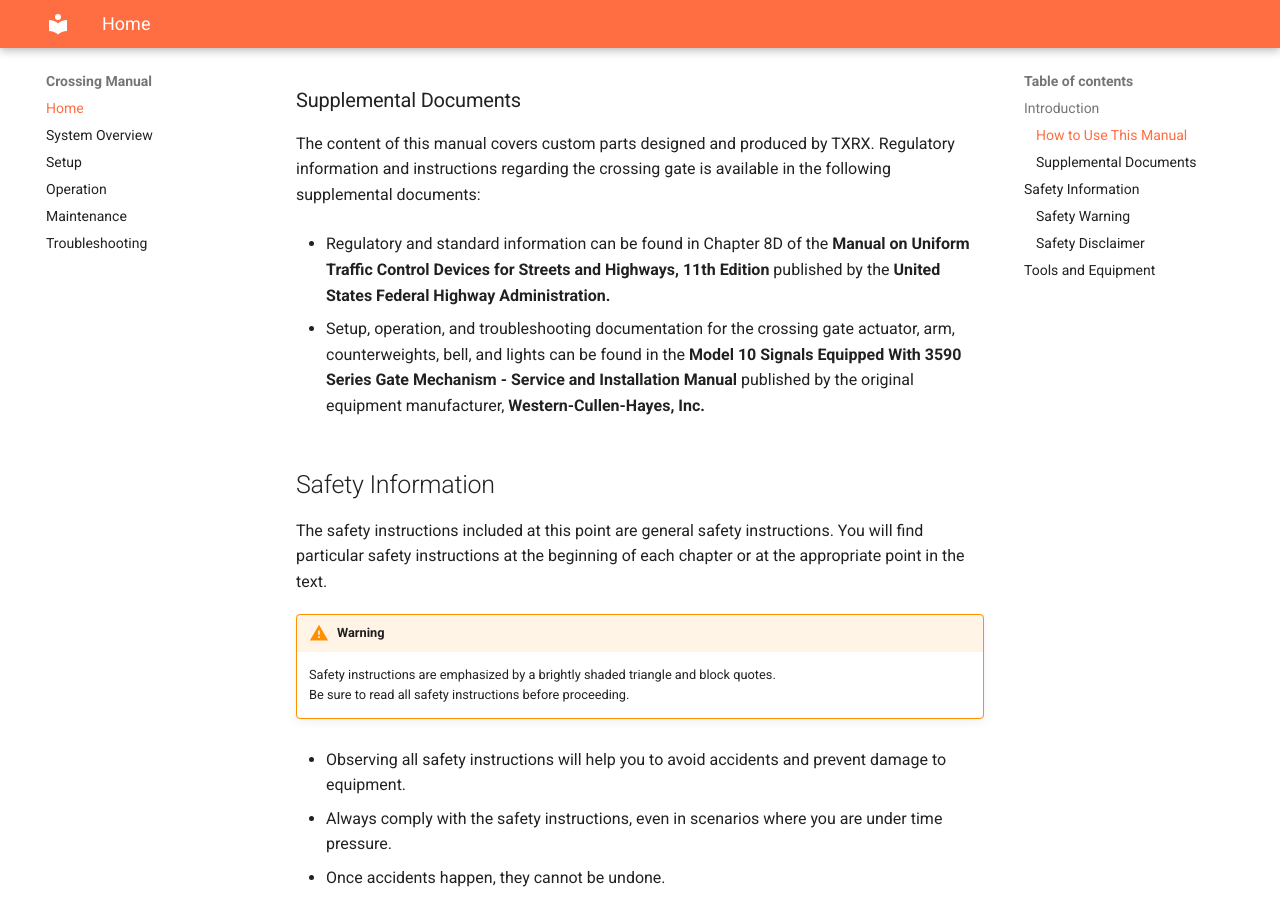
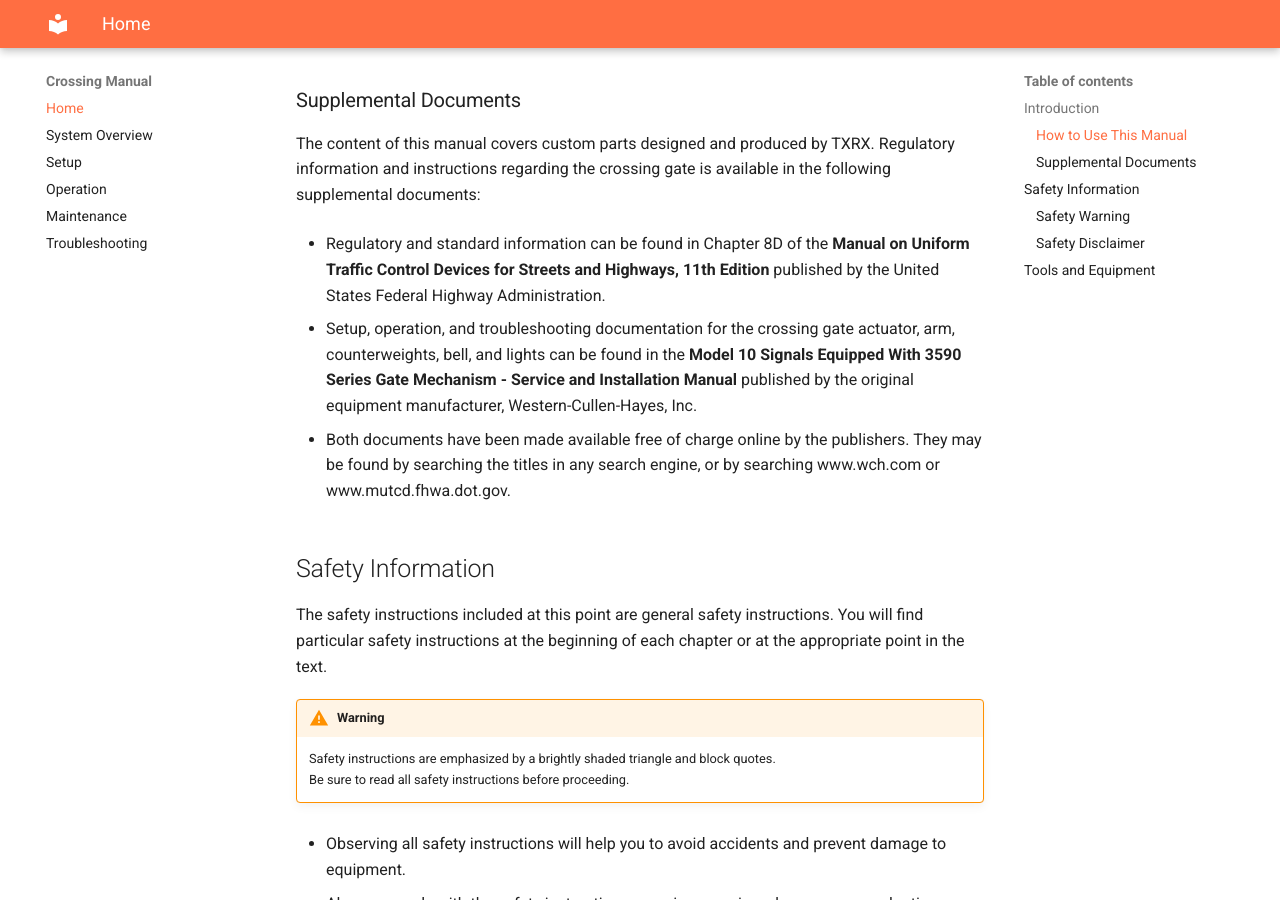
Before and after one commit to niell-ion/crossing-docs, an MkDocs documentation site: the page built from docs/index.md, in a window 1280 px wide and 900 px high, scrolled down 875 px. Built offline with MkDocs 1.6.1 and Material for MkDocs 9.7.7, drawn with Linux system fonts in a browser that asks for light colours.

Commit message:
Update index.md

```diff
--- a/docs/index.md
+++ b/docs/index.md
@@ -36,10 +36,11 @@
 
 The content of this manual covers custom parts designed and produced by TXRX. Regulatory information and instructions regarding the crossing gate is available in the following supplemental documents:
 
-* Regulatory and standard information can be found in Chapter 8D of the **Manual on Uniform Traffic Control Devices for Streets and Highways, 11th Edition** published by the **United States Federal Highway Administration.**
+* Regulatory and standard information can be found in Chapter 8D of the **Manual on Uniform Traffic Control Devices for Streets and Highways, 11th Edition** published by the United States Federal Highway Administration.
 
-* Setup, operation, and troubleshooting documentation for the crossing gate actuator, arm, counterweights, bell, and lights can be found in the **Model 10 Signals Equipped With 3590 Series Gate Mechanism - Service and Installation Manual** published by the original equipment manufacturer, **Western-Cullen-Hayes, Inc.**
+* Setup, operation, and troubleshooting documentation for the crossing gate actuator, arm, counterweights, bell, and lights can be found in the **Model 10 Signals Equipped With 3590 Series Gate Mechanism - Service and Installation Manual** published by the original equipment manufacturer, Western-Cullen-Hayes, Inc.
 
+* Both documents have been made available free of charge online by the publishers. They may be found by searching the titles in any search engine, or by searching www.wch.com or www.mutcd.fhwa.dot.gov.
 
 
 ## Safety Information
```
